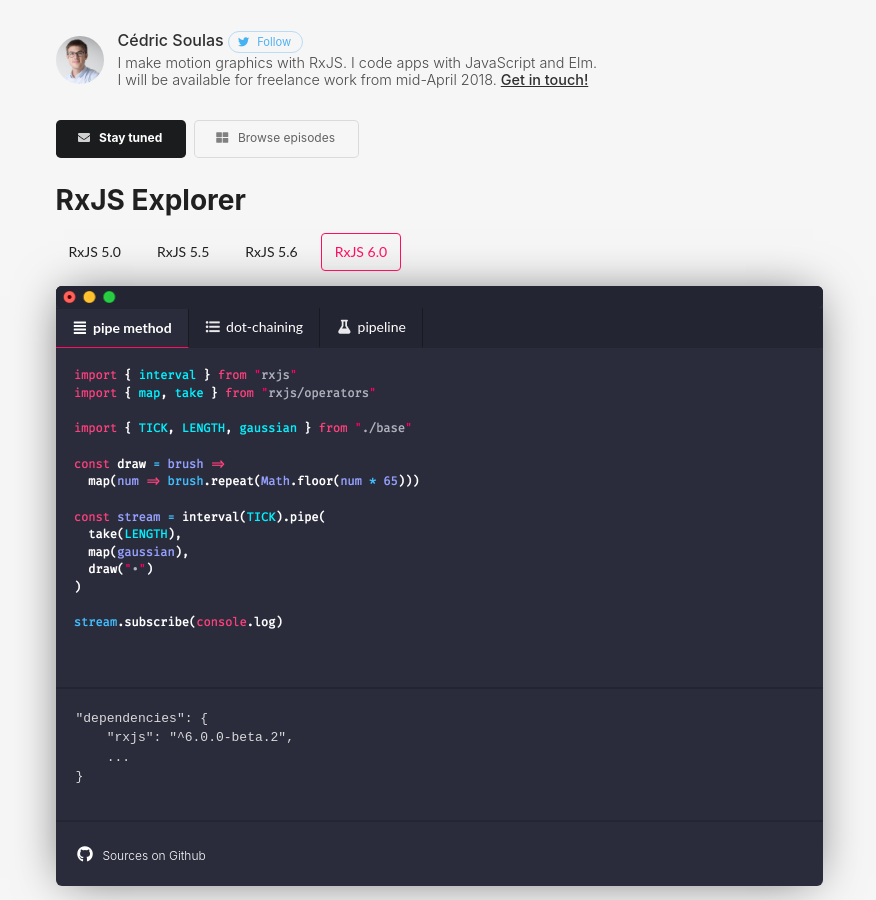
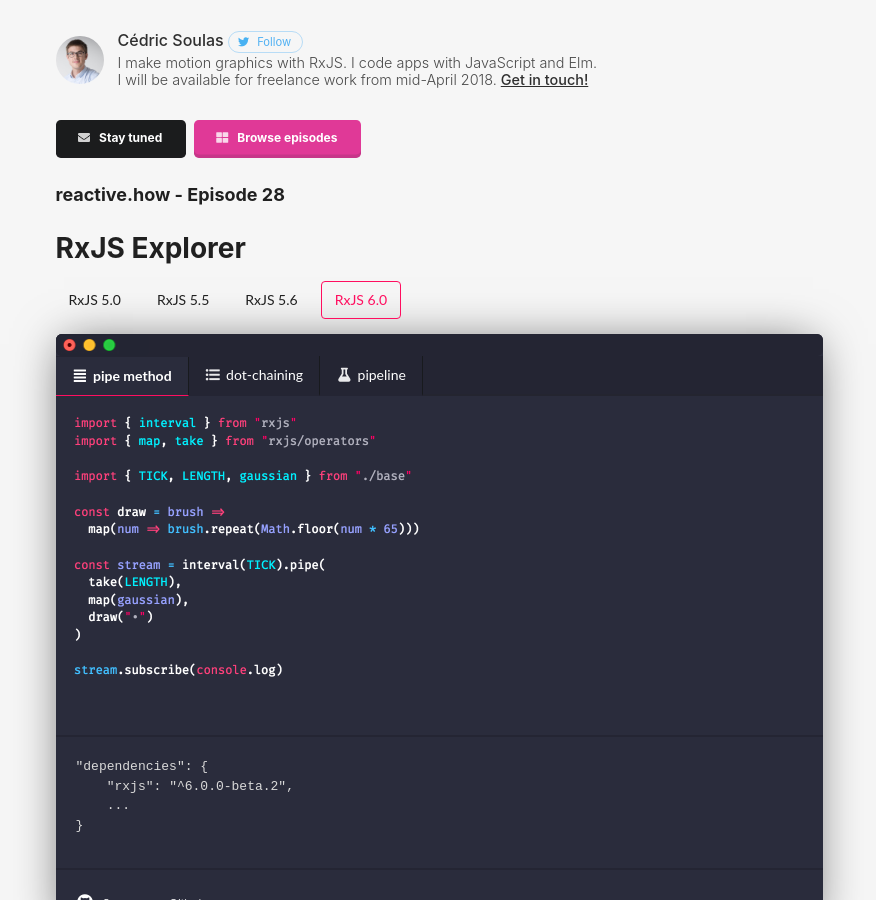
Before and after one commit to cedricss/reactive.how, a Jekyll site: the page built from rxjs/explorer.md, in a window 1280 px wide and 900 px high. Shown: the whole window, without its empty margins (201-1077 px from the left). Built offline with Jekyll 4.4.1, drawn with Linux system fonts in a browser that asks for light colours; nearby versions of some CDN libraries.

Commit message:
Add title on ep. 28

```diff
--- a/_includes/rxjs_nav.html
+++ b/_includes/rxjs_nav.html
@@ -2,7 +2,7 @@
     <a class="ui secondary tiny button" href="#subscribe">
         <i class="mail icon"></i> Stay tuned
     </a>
-    <a class="ui tiny basic button" href="/">
+    <a class="ui tiny pink button" href="/">
         <i class="block layout icon"></i> Browse episodes
     </a>
 </p>
--- a/rxjs/explorer.md
+++ b/rxjs/explorer.md
@@ -7,6 +7,8 @@
 preview_image_alt: explorer preview
 date:
 ---
+
+<h3>reactive.how - Episode 28</h3>
 
 <h1 class="ui header">RxJS Explorer</h1>
 
```
